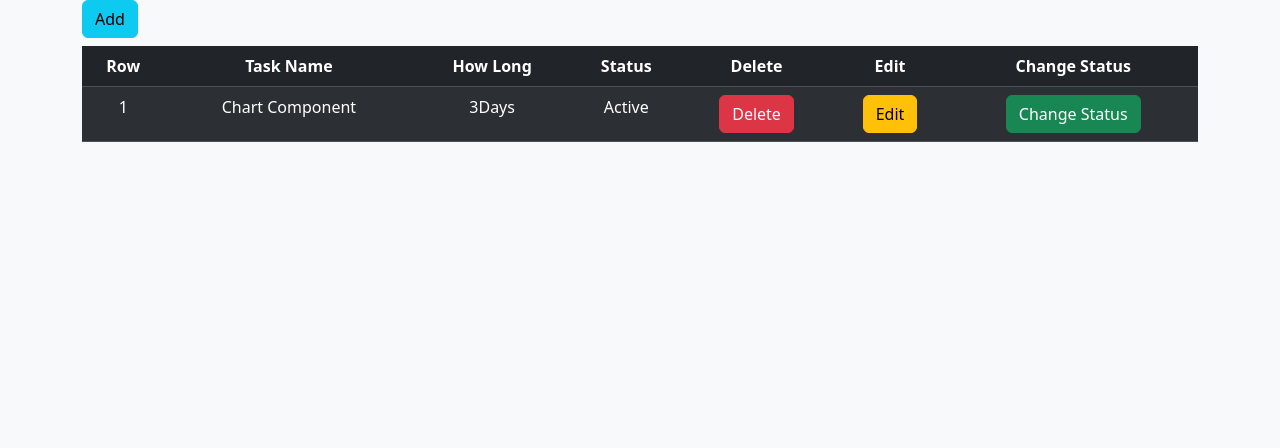
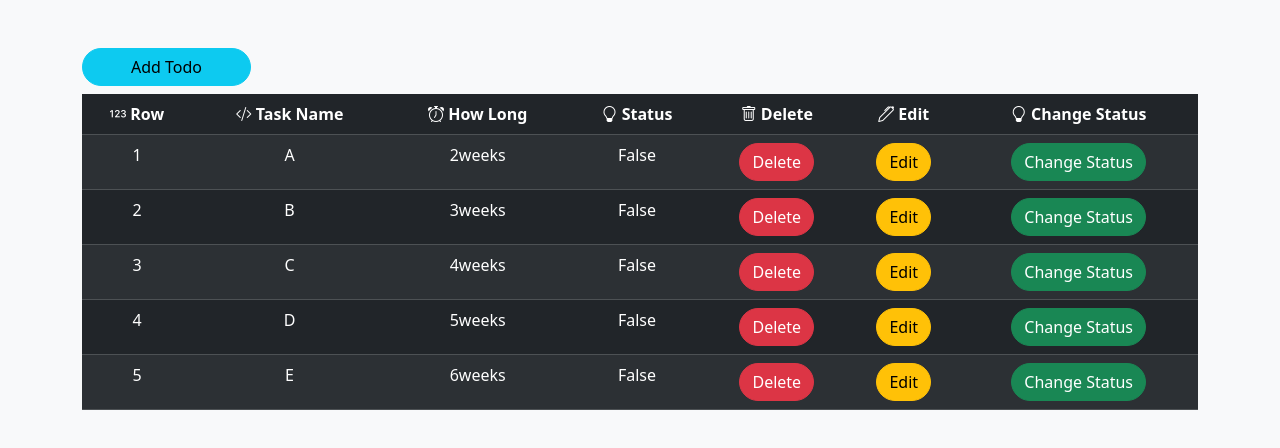
Before and after one commit to SaeidGolkhoo/todo-app-vue3, a Vue app in the folder todo-app-vue3/: page / in a window 1280 px wide. Shown: the top 448 px of the page. Built offline with nearby package versions, Linux system fonts and the light colour scheme.

Commit message:
loop on todo list

```diff
--- a/todo-app-vue3/index.html
+++ b/todo-app-vue3/index.html
@@ -6,6 +6,7 @@
 
     <!-- Latest compiled and minified CSS -->
     <link href="https://cdn.jsdelivr.net/npm/bootstrap@5.3.2/dist/css/bootstrap.min.css" rel="stylesheet">
+    <link rel="stylesheet" href="https://cdn.jsdelivr.net/npm/bootstrap-icons@1.11.3/font/bootstrap-icons.min.css">
 
     <meta name="viewport" content="width=device-width, initial-scale=1.0" />
     <title>Todo App Vue3</title>
--- a/todo-app-vue3/src/App.vue
+++ b/todo-app-vue3/src/App.vue
@@ -1,36 +1,40 @@
 <template>
-  <div class="container">
+  <div class="container py-5">
     <button
       type="button"
-      class="btn btn-info mb-2"
+      class="btn btn-info mb-2 rounded-pill px-5"
       data-bs-toggle="modal"
       data-bs-target="#addModal"
     >
-      Add
+      Add Todo
     </button>
     <table class="table table-dark table-striped text-center text-capitalize">
       <thead>
         <tr>
-          <th>row</th>
-          <th>task Name</th>
-          <th>how Long</th>
-          <th>status</th>
-          <th>delete</th>
-          <th>edit</th>
-          <th>change status</th>
+          <th><i class="bi bi-123"></i> row</th>
+          <th><i class="bi bi-code-slash"></i> task Name</th>
+          <th><i class="bi bi-alarm"></i> how Long</th>
+          <th><i class="bi bi-lightbulb"></i> status</th>
+          <th><i class="bi bi-trash"></i> delete</th>
+          <th><i class="bi bi-pen"></i> edit</th>
+          <th><i class="bi bi-lightbulb"></i> change status</th>
         </tr>
       </thead>
       <tbody>
-        <tr>
-          <td>1</td>
-          <td>chart component</td>
-          <td>3Days</td>
-          <td>Active</td>
-          <td><button type="button" class="btn btn-danger">Delete</button></td>
+        <tr v-for="(item, index) in todoList">
+          <td>{{ index + 1 }}</td>
+          <td>{{ item.taskName }}</td>
+          <td>{{ item.howLong }}</td>
+          <td>{{ item.status }}</td>
+          <td>
+            <button type="button" class="btn btn-danger rounded-pill">
+              Delete
+            </button>
+          </td>
           <td>
             <button
               type="button"
-              class="btn btn-warning"
+              class="btn btn-warning rounded-pill"
               data-bs-toggle="modal"
               data-bs-target="#editModal"
             >
@@ -38,7 +42,9 @@
             </button>
           </td>
           <td>
-            <button type="button" class="btn btn-success">Change Status</button>
+            <button type="button" class="btn btn-success rounded-pill">
+              Change Status
+            </button>
           </td>
         </tr>
       </tbody>
@@ -62,16 +68,19 @@
           <div class="modal-body">
             <input
               type="text"
-              class="form-control mt-3"
+              class="form-control mt-3 rounded-pill"
               placeholder="Task Name"
             />
             <input
               type="text"
-              class="form-control mt-3"
+              class="form-control mt-3 rounded-pill"
               placeholder="How Long"
             />
             <div class="d-grid">
-              <button type="button" class="btn btn-block btn-success mt-3">
+              <button
+                type="button"
+                class="btn btn-block btn-success mt-3 rounded-pill"
+              >
                 Add Todo
               </button>
             </div>
@@ -98,16 +107,19 @@
           <div class="modal-body">
             <input
               type="text"
-              class="form-control mt-3"
+              class="form-control mt-3 rounded-pill"
               placeholder="Task Name"
             />
             <input
               type="text"
-              class="form-control mt-3"
+              class="form-control mt-3 rounded-pill"
               placeholder="How Long"
             />
             <div class="d-grid">
-              <button type="button" class="btn btn-block btn-success mt-3">
+              <button
+                type="button"
+                class="btn btn-block btn-success mt-3 rounded-pill"
+              >
                 Edit Todo
               </button>
             </div>
@@ -118,4 +130,12 @@
   </div>
 </template>
 
-<script setup></script>
+<script setup>
+const todoList = [
+  { taskName: "a", howLong: "2weeks", status: false },
+  { taskName: "b", howLong: "3weeks", status: false },
+  { taskName: "c", howLong: "4weeks", status: false },
+  { taskName: "d", howLong: "5weeks", status: false },
+  { taskName: "e", howLong: "6weeks", status: false },
+];
+</script>
```
